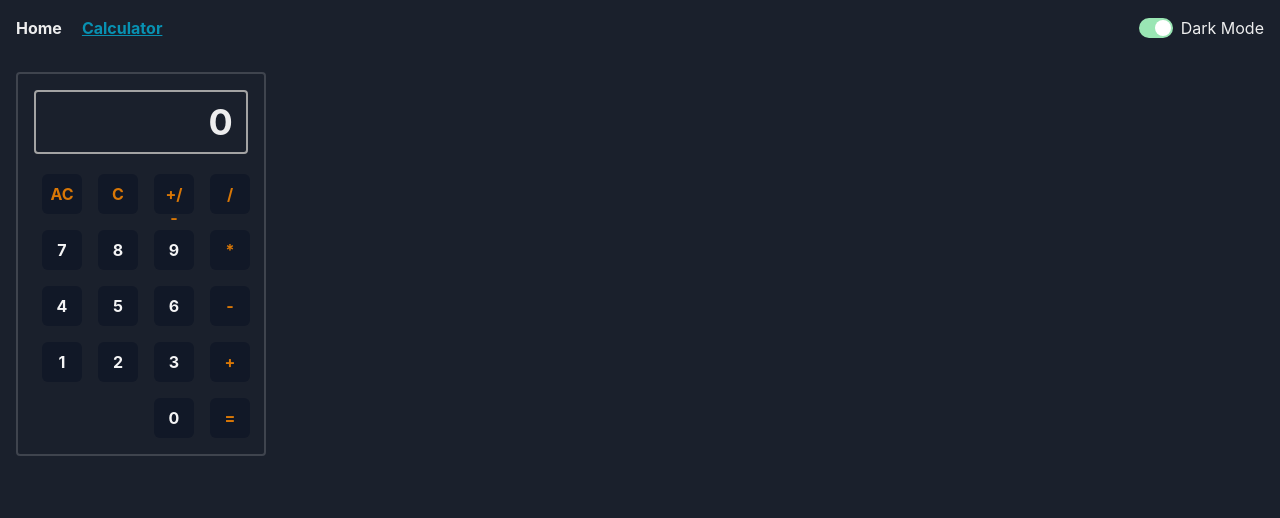
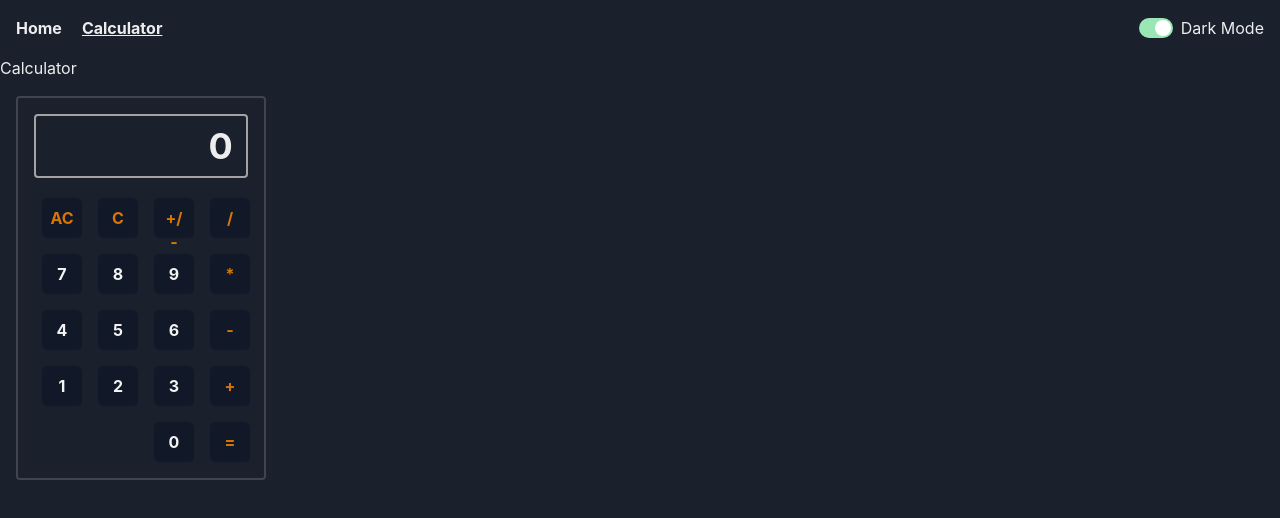
Before and after one commit to RiFactor/untitled, a React (Vite) app: page /calculator in a window 1280 px wide. Shown: the top 518 px of the page. Built offline with nearby package versions, Linux system fonts and the light colour scheme.

Commit message:
Accessiblity - contrast & h1 Notes

```diff
--- a/src/components/Calculator.tsx
+++ b/src/components/Calculator.tsx
@@ -158,6 +158,7 @@ const Calculator = () => {
 
   return (
     <>
+      <h1>Calculator</h1>
       <div className="m-4 flex max-w-[250px] flex-col gap-2 rounded border-2 p-4 dark:border-neutral-400">
         <h2 className="mb-3 rounded border-2 border-neutral-400 p-3.5 text-right text-4xl font-bold leading-8 tracking-tight">
           {
--- a/src/components/Navbar.tsx
+++ b/src/components/Navbar.tsx
@@ -7,12 +7,14 @@ const Navbar = () => {
       <div className="flex gap-5">
         <NavLink
           to="/"
-          className={({ isActive }) => `nav-link font-bold w-18 ${isActive && "text-cyan-600 underline "} `}
+          className={({ isActive }) => `nav-link font-bold w-18 ${isActive && "dark:text-cyan-300 underline "} `}
         >
           Home
         </NavLink>
         <NavLink
-          className={({ isActive }) => `nav-link font-bold w-18 ${isActive && "text-cyan-600 font-bold underline"} `}
+          className={({ isActive }) =>
+            `nav-link font-bold w-18 ${isActive && "dark:text-cyan-300 font-bold underline"} `
+          }
           to="/calculator"
         >
           Calculator
```
Also changed, not shown: Notes/CalculatorUS.md (+5 -0 lines).
